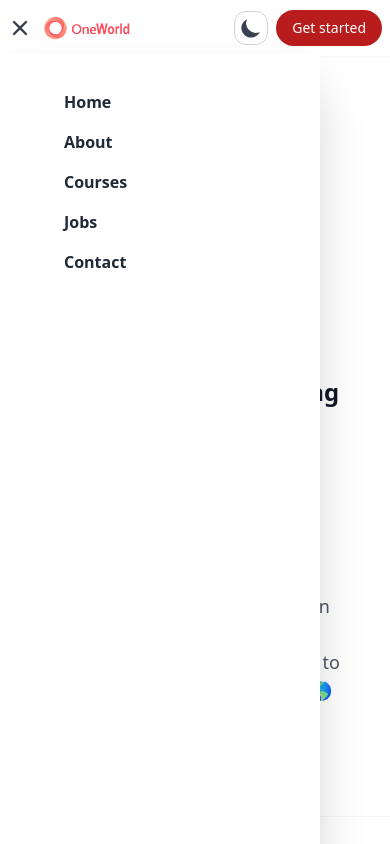
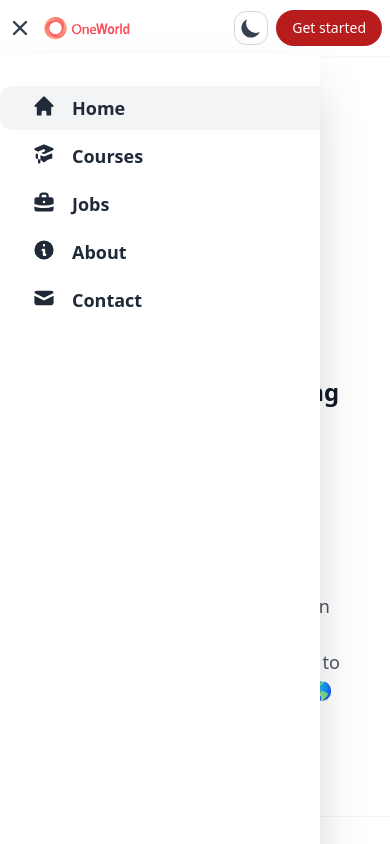
Before and after one commit to Saeednikdel/landing-page-tailwind, a React (Create React App) app: page / in a window 390 px wide. Both pictures are taken after a click on the button 20 px from the left and 28 px from the top of the page. Shown: the top 844 px of the page. Built offline with nearby package versions, Linux system fonts and the light colour scheme.

Commit message:
add icon

```diff
--- a/src/components/SlideMenu.jsx
+++ b/src/components/SlideMenu.jsx
@@ -1,41 +1,48 @@
 import React from 'react';
+import {
+  HomeIcon,
+  InformationCircleIcon,
+  AcademicCapIcon,
+  BriefcaseIcon,
+  MailIcon,
+} from '@heroicons/react/solid';
 
-const SlideMenu = ({menuClass, openMenu, onClickOutsideListener }) => {
+const SlideMenu = ({ menuClass, openMenu, onClickOutsideListener }) => {
   return (
     <div
       onMouseLeave={() => {
         document.addEventListener('click', onClickOutsideListener);
       }}
       id="slider"
-      className={`absolute md:hidden flex flex-col w-80 h-screen py-8 mt-2 space-y-2 font-semibold left-0 bg-white shadow-2xl dark:bg-gray-800 ${menuClass}`}>
+      className={`absolute md:hidden flex flex-col w-80 h-screen py-8 mt-2 space-y-1 text-lg font-semibold left-0 bg-white shadow-2xl dark:bg-gray-800 text-gray-800 dark:text-white ${menuClass}`}>
       <a
         onClick={openMenu}
-        className=" text-gray-800 dark:text-white hover:bg-gray-100 dark:hover:bg-gray-700 px-16 py-1"
-        href="#">
+        className="hover:bg-gray-100 dark:hover:bg-gray-700 bg-gray-100 dark:bg-gray-700 rounded-l-xl flex px-4 py-2 hover:cursor-pointer">
+        <HomeIcon className="h-6 w-6 mx-4" />
         Home
       </a>
       <a
         onClick={openMenu}
-        className=" text-gray-800 dark:text-white hover:bg-gray-100 dark:hover:bg-gray-700 px-16 py-1"
-        href="#">
+        className="hover:bg-gray-100 dark:hover:bg-gray-700 flex px-4 py-2 hover:cursor-pointer">
+        <AcademicCapIcon className="h-6 w-6 mx-4" />
+        Courses
+      </a>
+      <a
+        onClick={openMenu}
+        className="hover:bg-gray-100 dark:hover:bg-gray-700 flex px-4 py-2 hover:cursor-pointer">
+        <BriefcaseIcon className="h-6 w-6 mx-4" />
+        Jobs
+      </a>
+      <a
+        onClick={openMenu}
+        className="hover:bg-gray-100 dark:hover:bg-gray-700 flex px-4 py-2 hover:cursor-pointer">
+        <InformationCircleIcon className="h-6 w-6 mx-4" />
         About
       </a>
       <a
         onClick={openMenu}
-        className=" text-gray-800 dark:text-white hover:bg-gray-100 dark:hover:bg-gray-700 px-16 py-1"
-        href="#">
-        Courses
-      </a>
-      <a
-        onClick={openMenu}
-        className=" text-gray-800 dark:text-white hover:bg-gray-100 dark:hover:bg-gray-700 px-16 py-1"
-        href="#">
-        Jobs
-      </a>
-      <a
-        onClick={openMenu}
-        className=" text-gray-800 dark:text-white hover:bg-gray-100 dark:hover:bg-gray-700 px-16 py-1"
-        href="#">
+        className="hover:bg-gray-100 dark:hover:bg-gray-700 flex px-4 py-2 hover:cursor-pointer">
+        <MailIcon className="h-6 w-6 mx-4" />
         Contact
       </a>
     </div>
```
